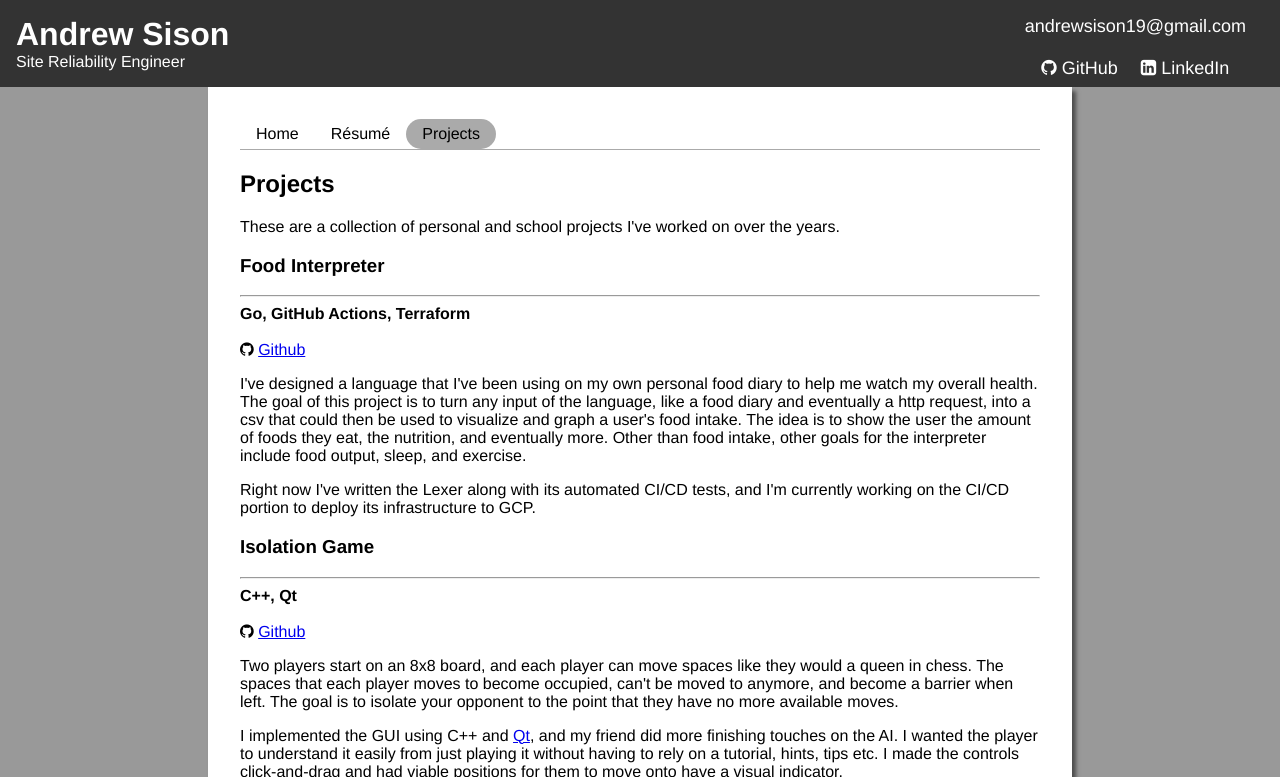
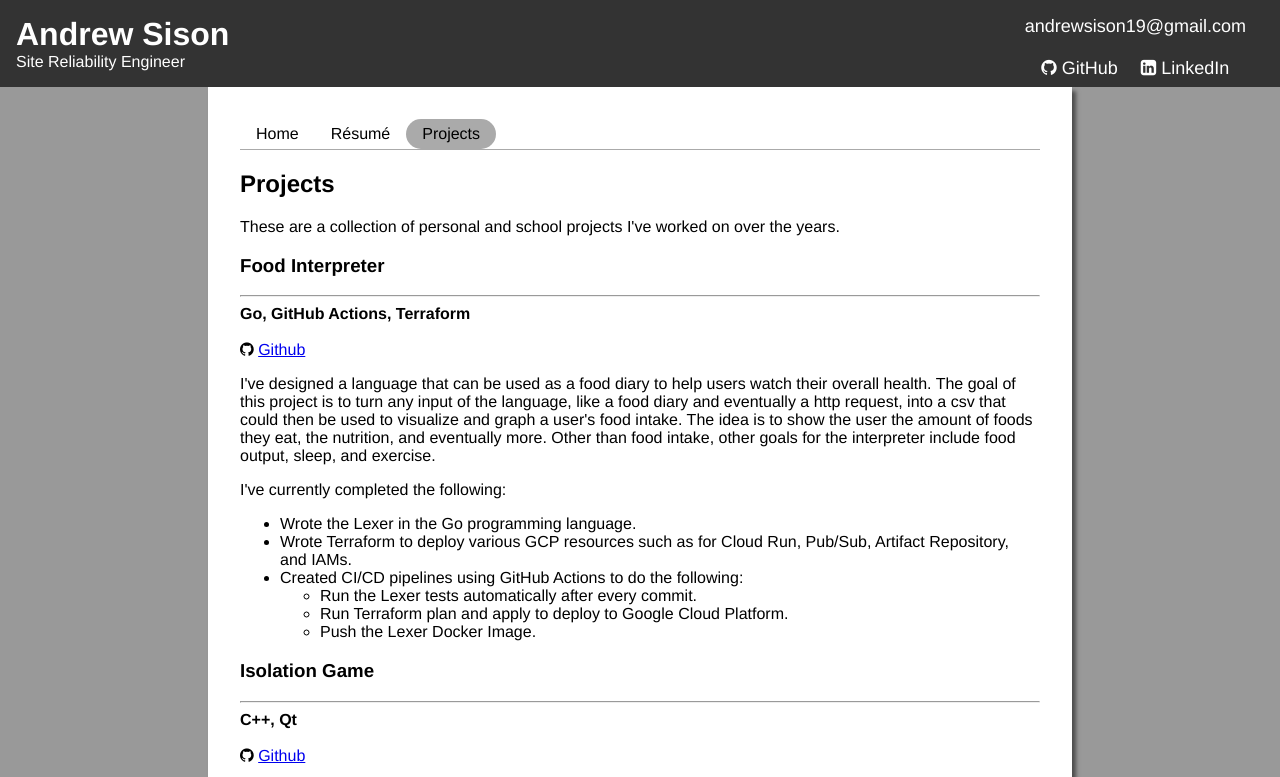
Before and after one commit to asison19/asison19.github.io, a plain HTML site: page html/projects.html in a window 1280 px wide. Shown: the top 777 px of the page. Drawn offline with Linux system fonts and the light colour scheme.

Commit message:
feat(projects): update food interpreter project

```diff
--- a/html/projects.html
+++ b/html/projects.html
@@ -63,11 +63,21 @@
                         <i class="fa fa-github"></i>
                         <a href="https://github.com/asison19/food-interpreter" target="_blank">Github</a>
                         <p>
-                            I've designed a language that I've been using on my own personal food diary to help me watch my overall health. The goal of this project is to turn any input of the language, like a food diary and eventually a http request, into a csv that could then be used to visualize and graph a user's food intake. The idea is to show the user the amount of foods they eat, the nutrition, and eventually more. Other than food intake, other goals for the interpreter include food output, sleep, and exercise.
+                            I've designed a language that can be used as a food diary to help users watch their overall health. The goal of this project is to turn any input of the language, like a food diary and eventually a http request, into a csv that could then be used to visualize and graph a user's food intake. The idea is to show the user the amount of foods they eat, the nutrition, and eventually more. Other than food intake, other goals for the interpreter include food output, sleep, and exercise.
                         </p>
                         <p>
-                            Right now I've written the Lexer along with its automated CI/CD tests, and I'm currently working on the CI/CD portion to deploy its infrastructure to GCP.
+                            I've currently completed the following:
                         </p>
+                        <ul>
+                            <li>Wrote the Lexer in the Go programming language.</li>
+                            <li>Wrote Terraform to deploy various GCP resources such as for Cloud Run, Pub/Sub, Artifact Repository, and IAMs.</li>
+                            <li>Created CI/CD pipelines using GitHub Actions to do the following:</li>
+                                <ul>
+                                    <li>Run the Lexer tests automatically after every commit.</li>
+                                    <li>Run Terraform plan and apply to deploy to Google Cloud Platform.</li>
+                                    <li>Push the Lexer Docker Image.</li>
+                                </ul>
+                        </ul>
                     </article>
                     <article>
                         <h3 id="isolation-game">
```
